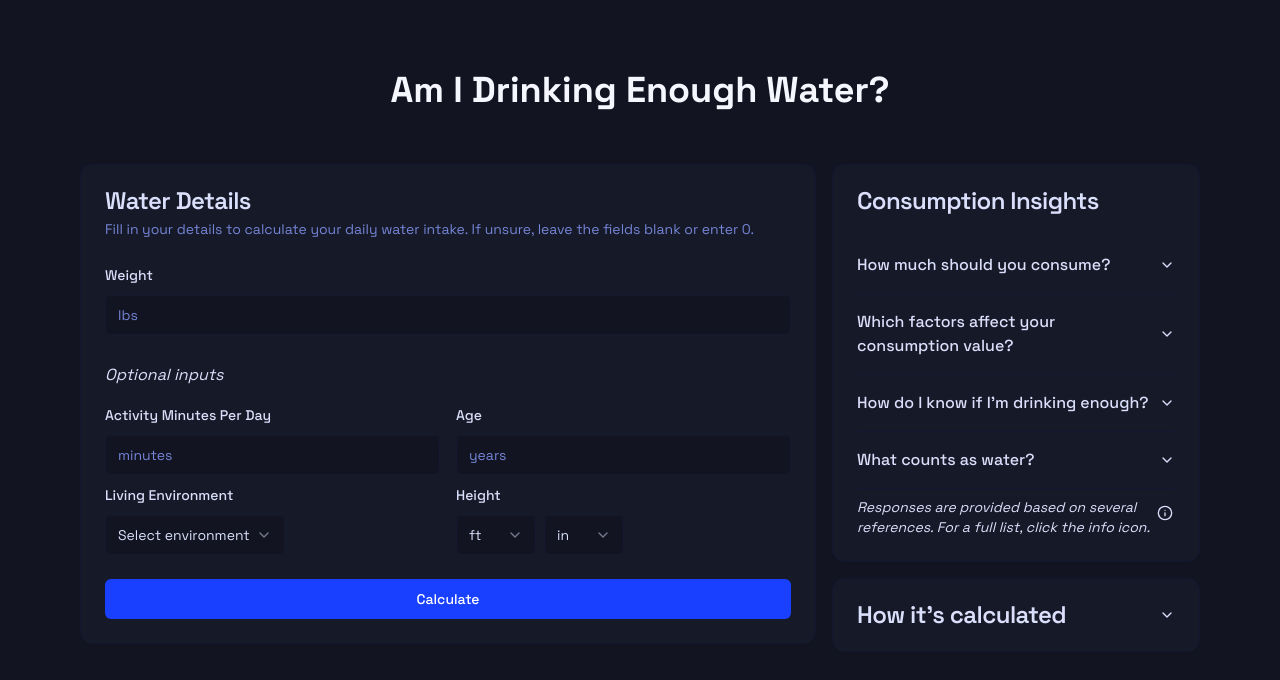
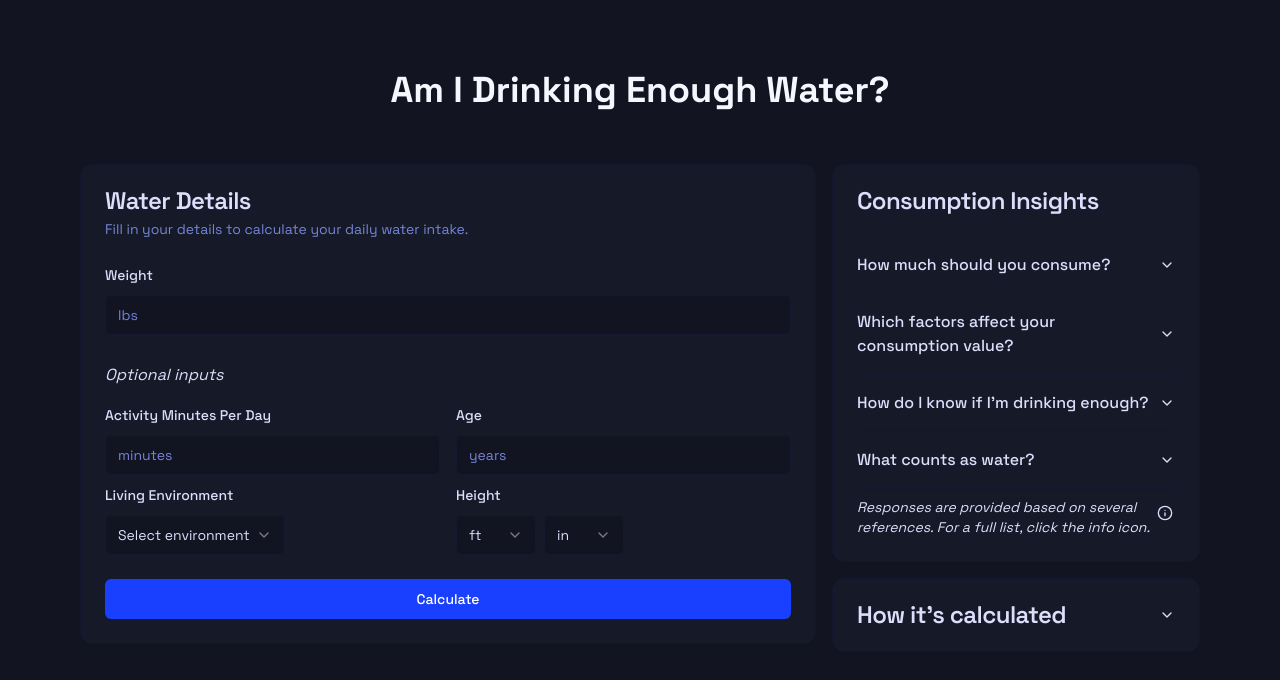
Before and after one commit to MattKeller11/water-calculator, a Next.js app: page / in a window 1280 px wide. Shown: the top 680 px of the page. Built offline with nearby package versions, Linux system fonts and the light colour scheme.

Commit message:
Copy change

```diff
--- a/src/components/custom/InputsCard.tsx
+++ b/src/components/custom/InputsCard.tsx
@@ -64,8 +64,7 @@ export const InputsCard = () => {
       <CardHeader>
         <CardTitle>Water Details</CardTitle>
         <CardDescription>
-          Fill in your details to calculate your daily water intake. If unsure, leave the fields
-          blank or enter 0.
+          Fill in your details to calculate your daily water intake.
         </CardDescription>
       </CardHeader>
       <Form {...form}>
```
